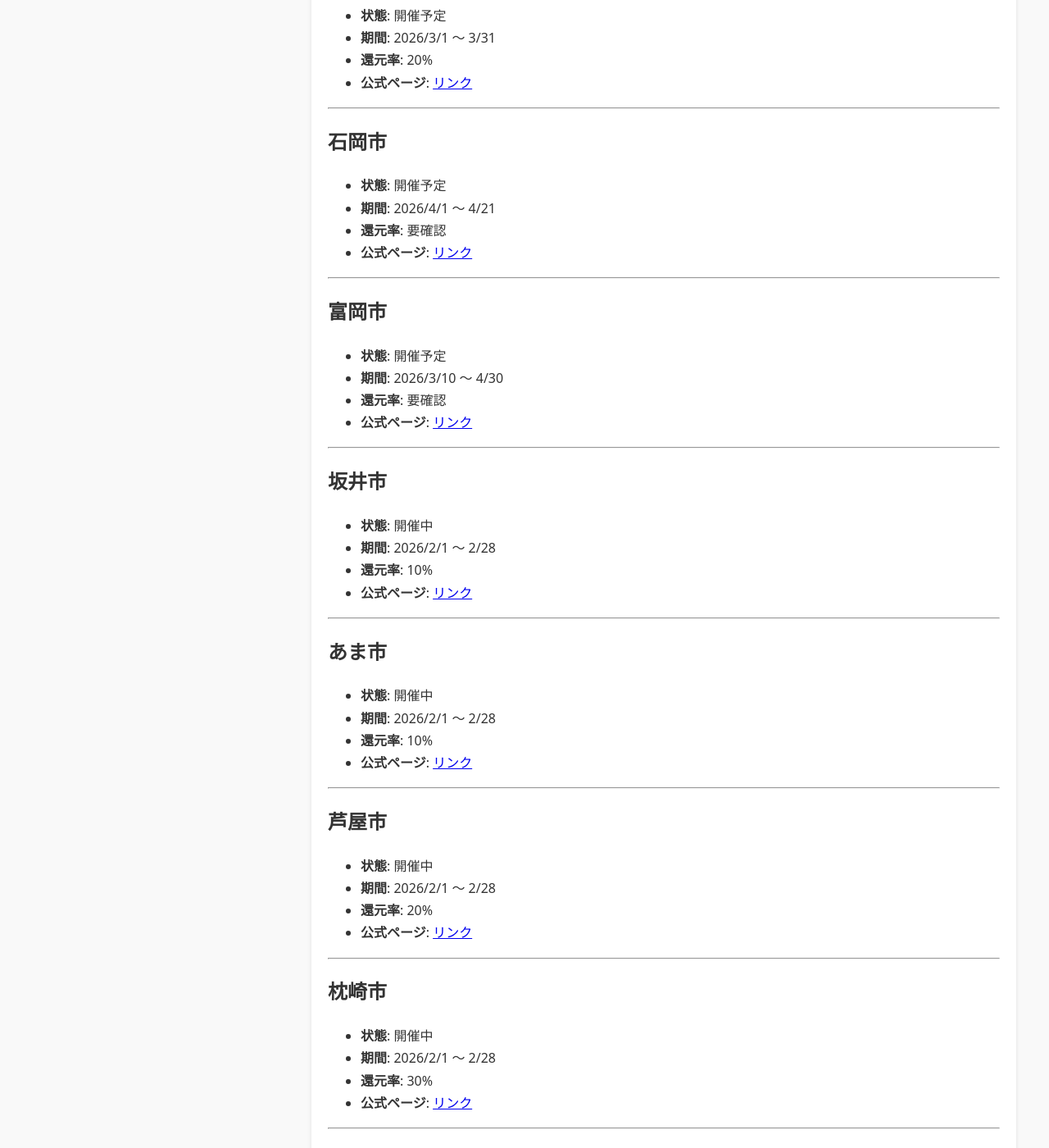
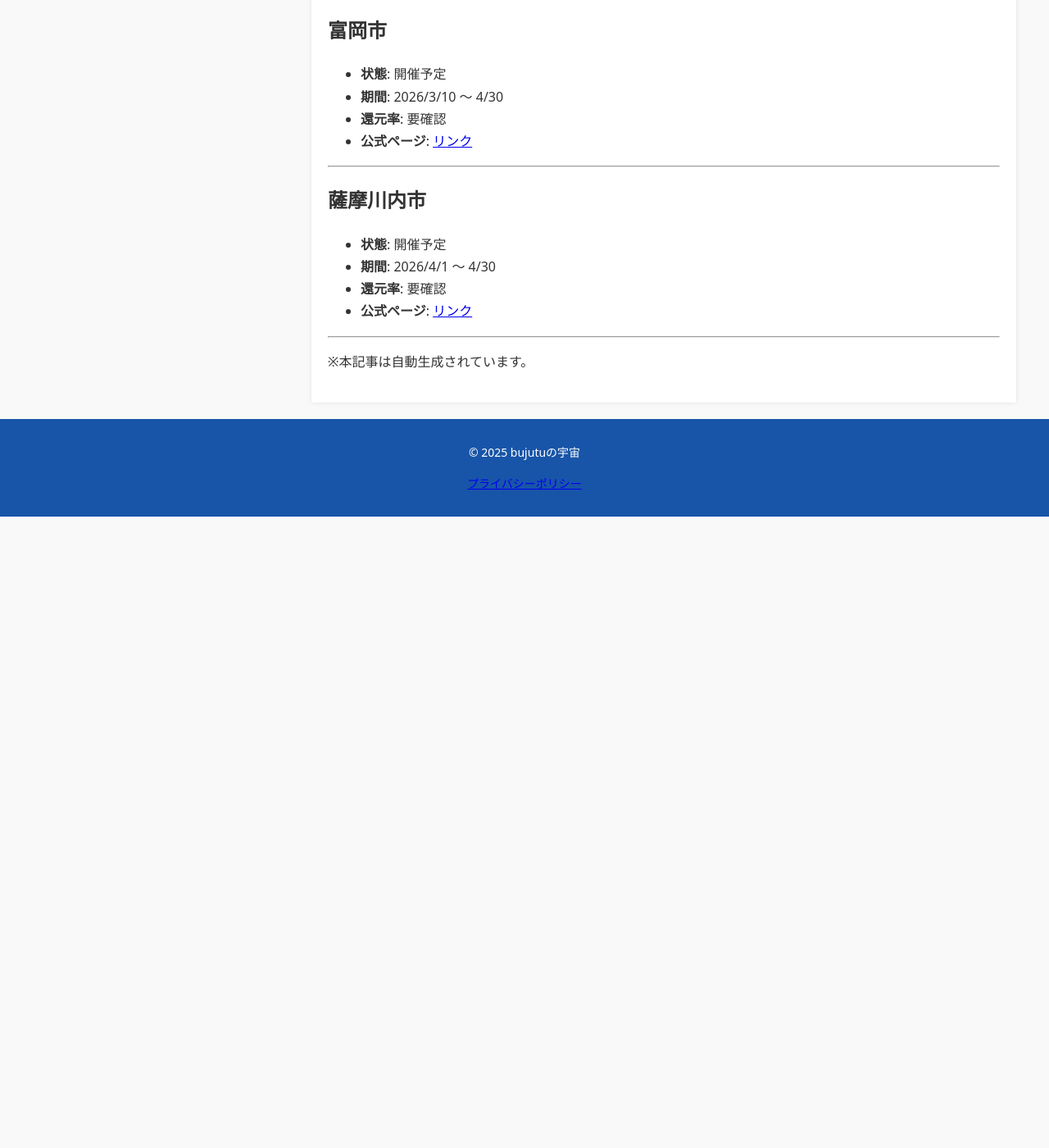
Before and after one commit to bujutu/bujutu.github.io, a Jekyll site: the page built from _posts/2025-12-10-paypay-campaigns.md, in a window 1280 px wide and 1400 px high, scrolled down 1649 px. Shown: the whole window at 82% size. Built offline with Jekyll 4.4.1, drawn with Linux system fonts in a browser that asks for light colours; after the commit the page ends 2279 px from its top, so only the background shows below that; some of the changed text lies outside the part shown.

Commit message:
Auto-update PayPay campaigns

```diff
--- a/_posts/2025-12-10-paypay-campaigns.md
+++ b/_posts/2025-12-10-paypay-campaigns.md
@@ -1,7 +1,7 @@
 ---
 title: "PayPay × 自治体キャンペーン（自動更新）"
 layout: post
-last_modified_at: 2026-02-28 09:22:25
+last_modified_at: 2026-03-01 09:26:02
 description: "PayPayと自治体のポイント還元キャンペーン一覧（自動更新）。"
 tags: [paypay, 自治体, キャンペーン, 自動更新]
 ---
@@ -19,25 +19,16 @@ PayPay × 自治体 の還元キャンペーン情報を自動収集し、一覧
 
 ## 十和田市
 
-- **状態**: 開催予定
+- **状態**: 開催中
 - **期間**: 2026/3/1 〜 3/31
 - **還元率**: 20%
 - **公式ページ**: [リンク](https://paypay.ne.jp/event/aomori-towada-city-20260301/)
 
 ---
 
-## 由利本荘市
+## 秋田市
 
 - **状態**: 開催中
-- **期間**: 2026/2/1 〜 2/28
-- **還元率**: 20%
-- **公式ページ**: [リンク](https://paypay.ne.jp/event/akita-yurihonjo-city-20260201/)
-
----
-
-## 秋田市
-
-- **状態**: 開催予定
 - **期間**: 2026/3/1 〜 5/20
 - **還元率**: 20%
 - **公式ページ**: [リンク](https://paypay.ne.jp/event/akita-akita-city/)
@@ -55,7 +46,7 @@ PayPay × 自治体 の還元キャンペーン情報を自動収集し、一覧
 
 ## 遊佐町
 
-- **状態**: 開催予定
+- **状態**: 開催中
 - **期間**: 2026/3/1 〜 3/31
 - **還元率**: 20%
 - **公式ページ**: [リンク](https://paypay.ne.jp/event/yamagata-yuza-town-20260301/)
@@ -80,42 +71,6 @@ PayPay × 自治体 の還元キャンペーン情報を自動収集し、一覧
 
 ---
 
-## 坂井市
-
-- **状態**: 開催中
-- **期間**: 2026/2/1 〜 2/28
-- **還元率**: 10%
-- **公式ページ**: [リンク](https://paypay.ne.jp/event/fukui-sakai-city-20260201/)
-
----
-
-## あま市
-
-- **状態**: 開催中
-- **期間**: 2026/2/1 〜 2/28
-- **還元率**: 10%
-- **公式ページ**: [リンク](https://paypay.ne.jp/event/aichi-ama-city-20260201/)
-
----
-
-## 芦屋市
-
-- **状態**: 開催中
-- **期間**: 2026/2/1 〜 2/28
-- **還元率**: 20%
-- **公式ページ**: [リンク](https://paypay.ne.jp/event/hyogo-ashiya-city-20260201/)
-
----
-
-## 枕崎市
-
-- **状態**: 開催中
-- **期間**: 2026/2/1 〜 2/28
-- **還元率**: 30%
-- **公式ページ**: [リンク](https://paypay.ne.jp/event/kagoshima-makurazaki-city-20260201/)
-
----
-
 ## 薩摩川内市
 
 - **状態**: 開催予定
```
